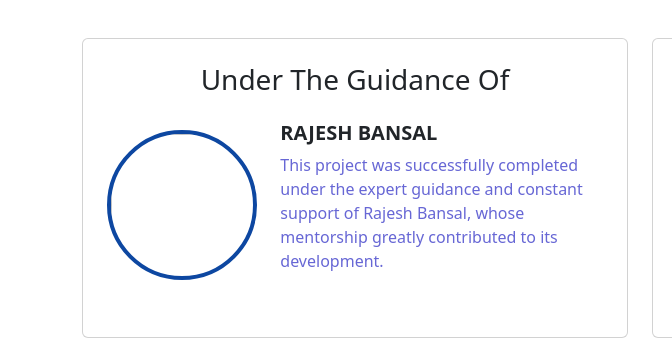
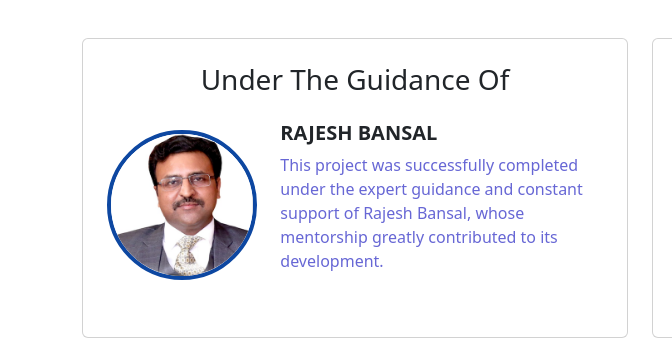
Before and after one commit to Aakriti1024/MEDICO, a website: page public/startingpage.html in a window 1280 px wide. Shown: the part 1160-1500 px from the top of the page, 0-672 px from the left. Drawn offline with nearby package versions, Linux system fonts and the light colour scheme.

Commit message:
Update startingpage.html

```diff
--- a/public/startingpage.html
+++ b/public/startingpage.html
@@ -545,7 +545,7 @@
                     <div class="row align-items-center">
 
                         <div class="col-md-4 text-center">
-                            <img src="" class="profile-img">
+                            <img src="pics1/Screenshot 2026-08-04 at 11.56.19 AM.png" class="profile-img">
                         </div>
 
                         <div class="col-md-8">
```
